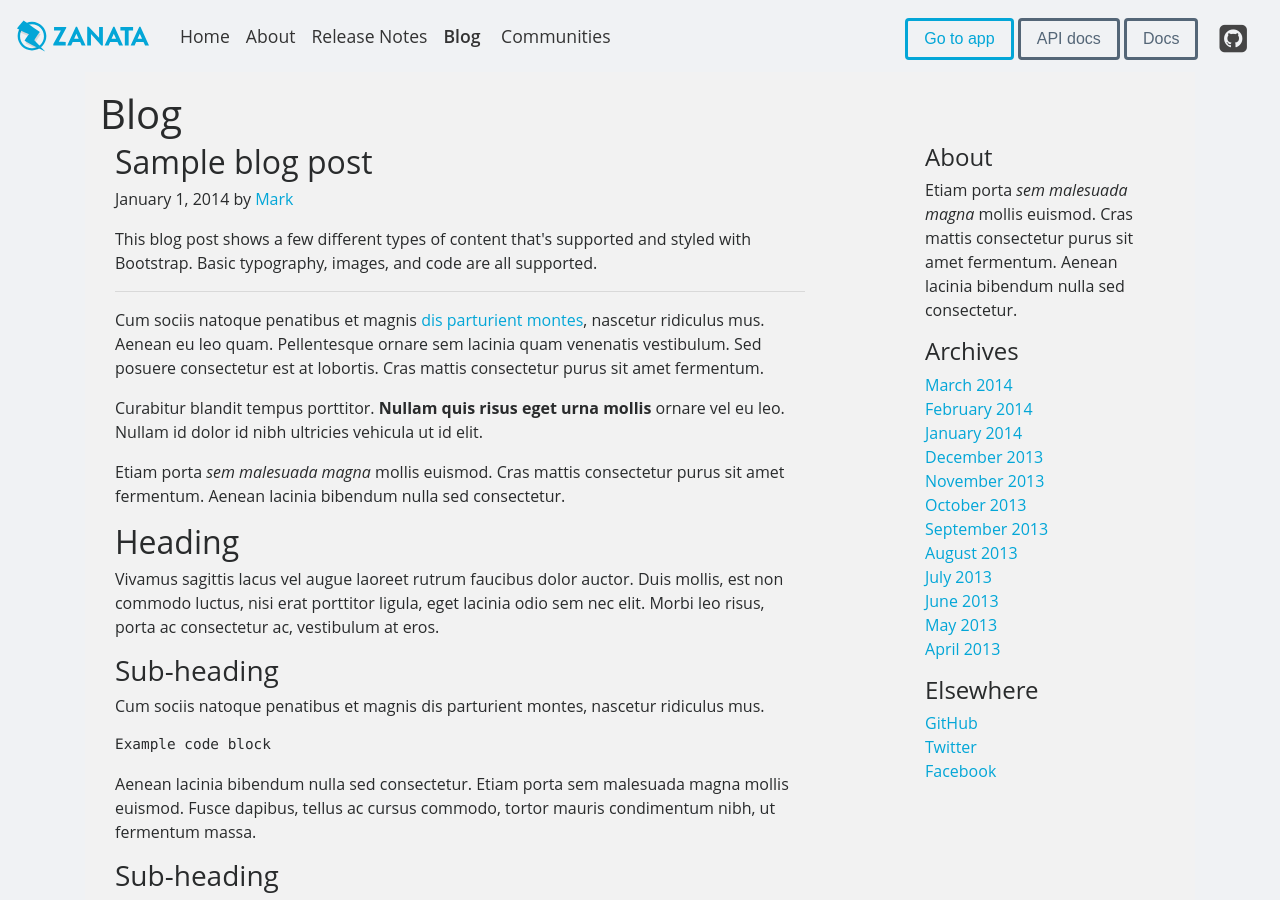
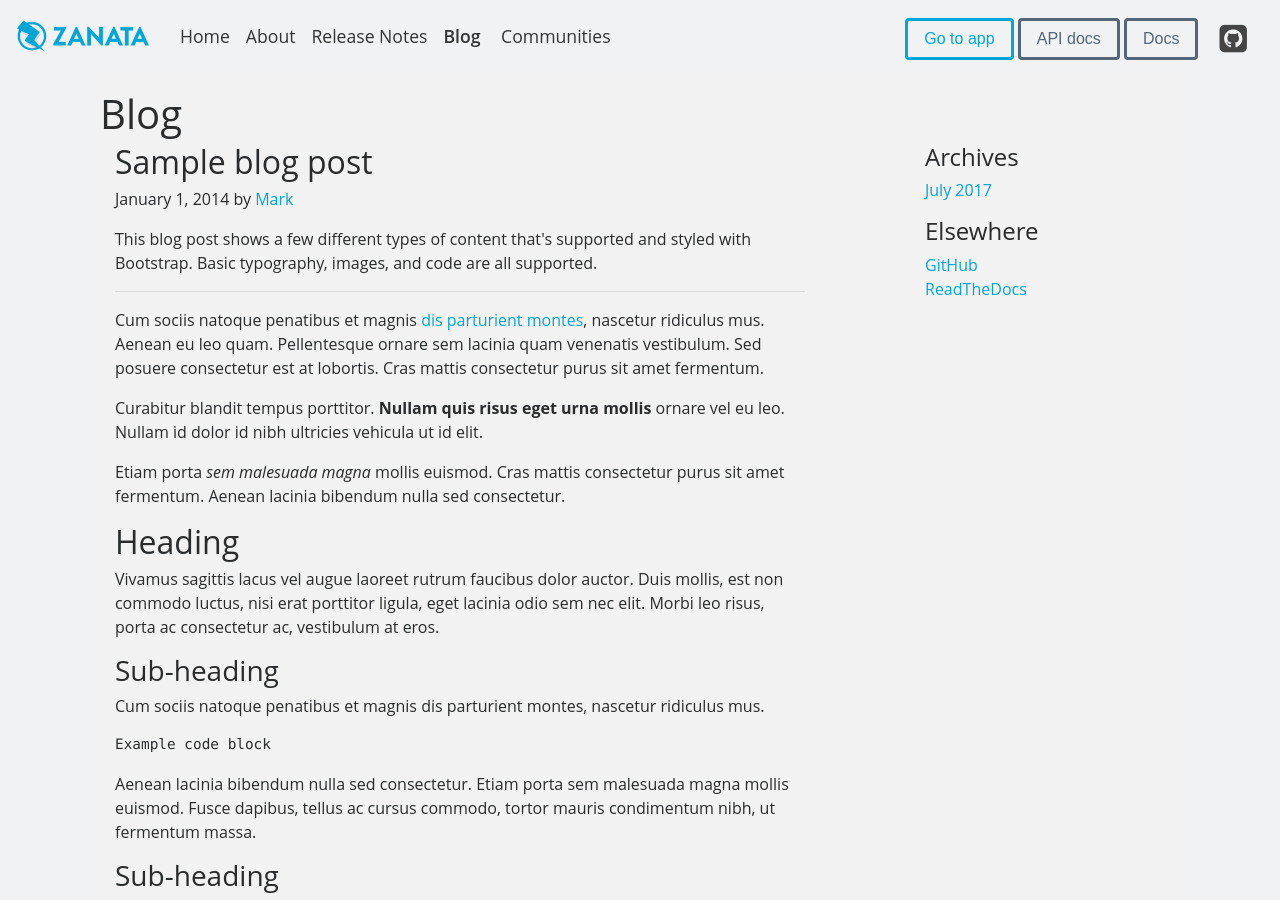
Before and after one commit to zanata/zanata.github.io, a Jekyll site: the page redesign/blog.html, which Jekyll copies as it is, in a window 1280 px wide and 900 px high. Built offline with Jekyll 4.4.1, drawn with Linux system fonts in a browser that asks for light colours; nearby versions of some CDN libraries; Markdown is read by kramdown in place of the engine named in the settings.

Commit message:
feat(blog) editing bootstrap blogpage template

```diff
--- a/redesign/blog.html
+++ b/redesign/blog.html
@@ -127,33 +127,17 @@
         </div><!-- /.blog-main -->
 
         <div class="col-sm-3 offset-sm-1 blog-sidebar">
-          <div class="sidebar-module sidebar-module-inset">
-            <h4>About</h4>
-            <p>Etiam porta <em>sem malesuada magna</em> mollis euismod. Cras mattis consectetur purus sit amet fermentum. Aenean lacinia bibendum nulla sed consectetur.</p>
-          </div>
           <div class="sidebar-module">
             <h4>Archives</h4>
             <ol class="list-unstyled">
-              <li><a href="#">March 2014</a></li>
-              <li><a href="#">February 2014</a></li>
-              <li><a href="#">January 2014</a></li>
-              <li><a href="#">December 2013</a></li>
-              <li><a href="#">November 2013</a></li>
-              <li><a href="#">October 2013</a></li>
-              <li><a href="#">September 2013</a></li>
-              <li><a href="#">August 2013</a></li>
-              <li><a href="#">July 2013</a></li>
-              <li><a href="#">June 2013</a></li>
-              <li><a href="#">May 2013</a></li>
-              <li><a href="#">April 2013</a></li>
+              <li><a href="#">July 2017</a></li>
             </ol>
           </div>
-          <div class="sidebar-module">
+          <div class="sidebar-module sidebar-module-inset">
             <h4>Elsewhere</h4>
             <ol class="list-unstyled">
               <li><a href="#">GitHub</a></li>
-              <li><a href="#">Twitter</a></li>
-              <li><a href="#">Facebook</a></li>
+              <li><a href="#">ReadTheDocs</a></li>
             </ol>
           </div>
         </div><!-- /.blog-sidebar -->
```
